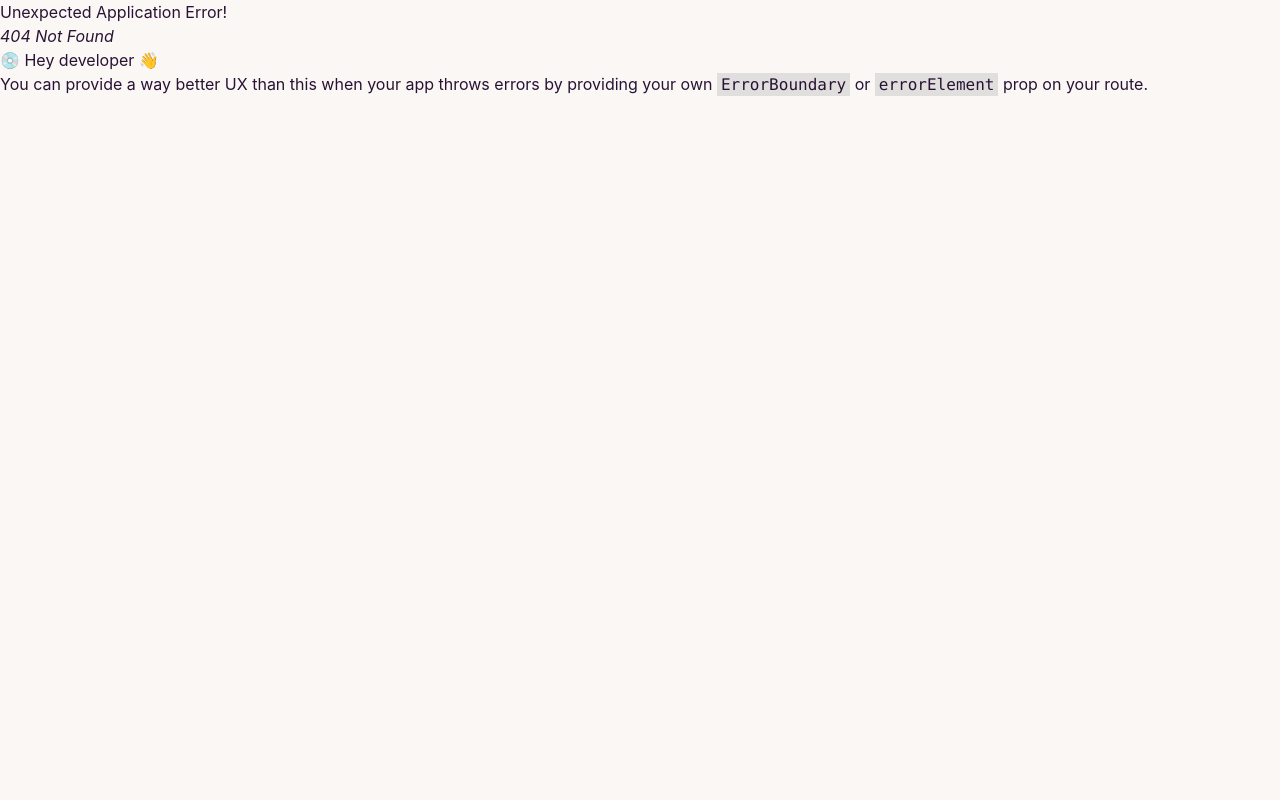
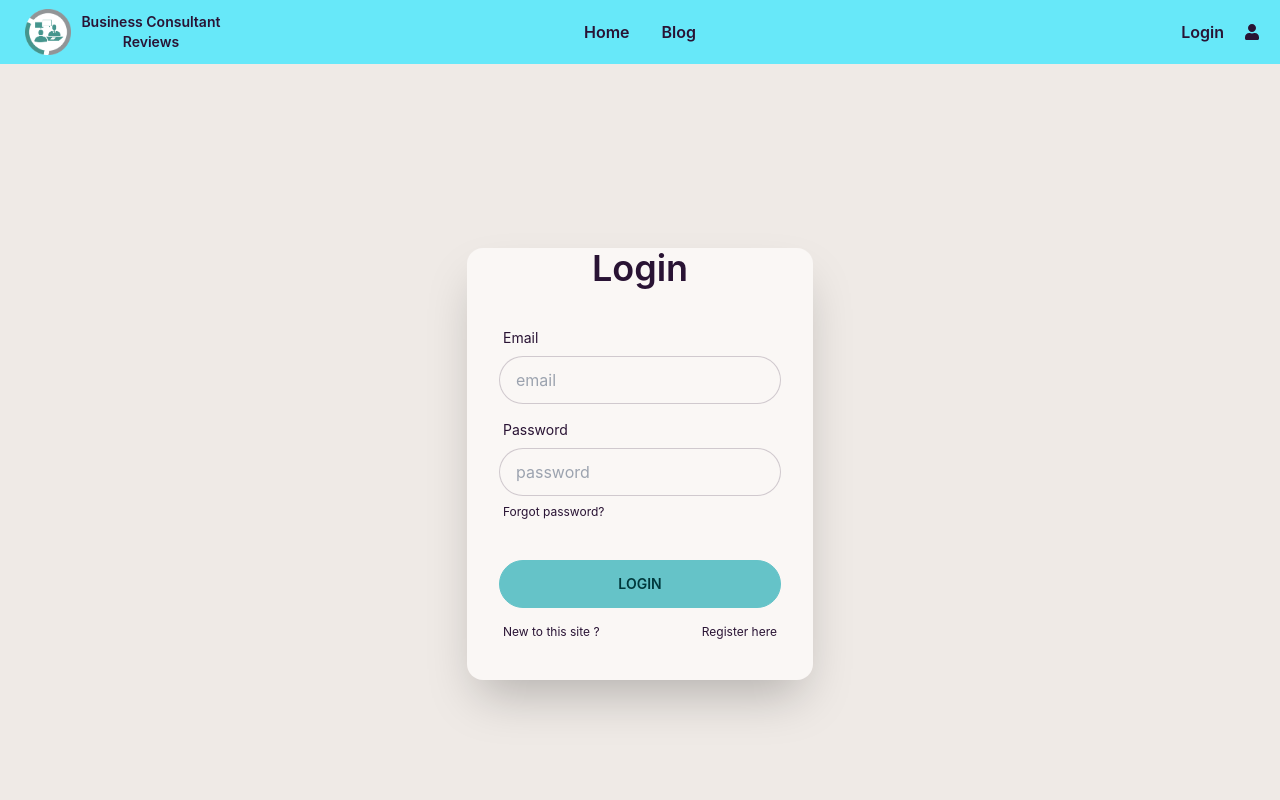
Before and after one commit to siamshahriar/business-cons-service-client, a React (Create React App) app: page /signup in a window 1280 px wide. Before the commit this address had no page. Shown: the top 800 px of the page. Built offline with nearby package versions, Linux system fonts and the light colour scheme.

Commit message:
login page done

```diff
--- a/src/Components/Pages/Home/Banner/Banner.js
+++ b/src/Components/Pages/Home/Banner/Banner.js
@@ -4,25 +4,23 @@ import "./Bannner.css";
 
 const Banner = () => {
   return (
-    <div id="1" className="carousel-item relative w-full ">
-      <div className="carousel-img">
-        <img src={image} className="w-full h-full" alt="" />
-      </div>
-      <div className="absolute flex justify-end transform -translate-y-1/2 left-24 top-1/4">
-        <h1 className="text-6xl font-bold text-white">
-          Business <br /> Consultant Service <br />
-          at affordable <br /> Cost
-        </h1>
-      </div>
-      <div className="absolute flex justify-end transform -translate-y-1/2 w-2/5 left-24 top-1/2">
-        <p className="text-white text-xl">
-          We help digital designers and creative professionals gain confidence,
-          learn how to sell, lead their clients, and get paid the true value of
-          their work.
-        </p>
-      </div>
-      <div className="absolute flex justify-start transform -translate-y-1/2 w-2/5 left-24 top-2/3">
-        <button className="btn btn-success mr-5">Get Started</button>
+    <div
+      className="hero "
+      style={{ backgroundImage: `url("${image}")`, height: "60vh" }}
+    >
+      <div className="hero-overlay bg-opacity-60"></div>
+      <div className="hero-content text-center text-white">
+        <div className="max-w-md">
+          <h1 className="mb-5 text-5xl font-bold">
+            Business Consultant Service
+          </h1>
+          <p className="mb-5">
+            We help digital designers and creative professionals gain
+            confidence, learn how to sell, lead their clients, and get paid the
+            true value of their work.
+          </p>
+          <button className="btn btn-primary">Get Started</button>
+        </div>
       </div>
     </div>
   );
--- /dev/null
+++ b/src/Components/Pages/Home/Register/Register.js
@@ -0,0 +1,67 @@
+import React from "react";
+import { Link } from "react-router-dom";
+
+const Register = () => {
+  const handleLogIn = (e) => {
+    e.preventDefault();
+    const form = e.target;
+    const email = form.email.value;
+    const password = form.password.value;
+    console.log(email, password);
+  };
+  return (
+    <div className="hero min-h-screen bg-base-200">
+      <div className="hero-content ">
+        <form
+          onSubmit={handleLogIn}
+          className="card flex-shrink-0 w-full max-w-sm shadow-2xl bg-base-100"
+        >
+          <h1 className="text-4xl font-semibold text-center">Login </h1>
+          <div className="card-body">
+            <div className="form-control">
+              <label className="label">
+                <span className="label-text">Email</span>
+              </label>
+              <input
+                type="text"
+                name="email"
+                placeholder="email"
+                className="input input-bordered"
+              />
+            </div>
+            <div className="form-control">
+              <label className="label">
+                <span className="label-text">Password</span>
+              </label>
+              <input
+                type="password"
+                name="password"
+                placeholder="password"
+                className="input input-bordered"
+              />
+              <label className="label">
+                <Link className="label-text-alt link link-hover">
+                  Forgot password?
+                </Link>
+              </label>
+            </div>
+            <div className="form-control mt-6">
+              <button type="submit" className="btn btn-primary">
+                Login
+              </button>
+            </div>
+
+            <label className="label">
+              <span className="label-text-alt">New to this site ? </span>
+              <Link className="label-text-alt link link-hover">
+                Register here
+              </Link>
+            </label>
+          </div>
+        </form>
+      </div>
+    </div>
+  );
+};
+
+export default Register;
--- /dev/null
+++ b/src/Components/Pages/Login/Login.js
@@ -0,0 +1,75 @@
+import React from "react";
+import { Link } from "react-router-dom";
+import { FaGoogle } from "react-icons/fa";
+
+const Login = () => {
+  const handleLogIn = (e) => {
+    e.preventDefault();
+    const form = e.target;
+    const email = form.email.value;
+    const password = form.password.value;
+    console.log(email, password);
+  };
+  return (
+    <div className="hero min-h-screen bg-base-200">
+      <div className="hero-content ">
+        <form
+          onSubmit={handleLogIn}
+          className="card flex-shrink-0 w-full max-w-sm shadow-2xl bg-base-100"
+        >
+          <h1 className="text-4xl font-semibold text-center">Login </h1>
+          <div className="card-body">
+            <div className="form-control">
+              <label className="label">
+                <span className="label-text">Email</span>
+              </label>
+              <input
+                type="text"
+                name="email"
+                placeholder="email"
+                className="input input-bordered"
+              />
+            </div>
+            <div className="form-control">
+              <label className="label">
+                <span className="label-text">Password</span>
+              </label>
+              <input
+                type="password"
+                name="password"
+                placeholder="password"
+                className="input input-bordered"
+              />
+              <label className="label">
+                <Link className="label-text-alt link link-hover">
+                  Forgot password?
+                </Link>
+              </label>
+            </div>
+            <div className="form-control mt-6">
+              <button type="submit" className="btn btn-primary">
+                Login
+              </button>
+            </div>
+            <div>
+              <p className="text-center">Log in with</p>
+              <div className="flex justify-center mt-3">
+                <button className="btn btn-link bg-yellow-300">
+                  <FaGoogle></FaGoogle>
+                </button>
+              </div>
+            </div>
+            <label className="label">
+              <span className="label-text-alt">New to this site ? </span>
+              <Link to="/signup" className="label-text-alt link link-hover">
+                Register here
+              </Link>
+            </label>
+          </div>
+        </form>
+      </div>
+    </div>
+  );
+};
+
+export default Login;
--- a/src/Components/Pages/Shared/Footer/Footer.css
+++ b/src/Components/Pages/Shared/Footer/Footer.css
@@ -1,4 +1,4 @@
 .footerContainer {
   position: relative;
-  bottom: -76vh;
+  bottom: 0vh;
 }
--- a/src/Components/Pages/Shared/Header/Header.js
+++ b/src/Components/Pages/Shared/Header/Header.js
@@ -77,7 +77,7 @@ const Header = () => {
             </p>
           </>
         )}
-        <Link className="ml-5" to="/profile">
+        <Link className="ml-5 mr-3" to="/profile">
           {user?.photoURL ? (
             <image
               style={{ height: "30px" }}
```
Also changed, not shown: src/Routes/Routes.js (+10 -0 lines).
